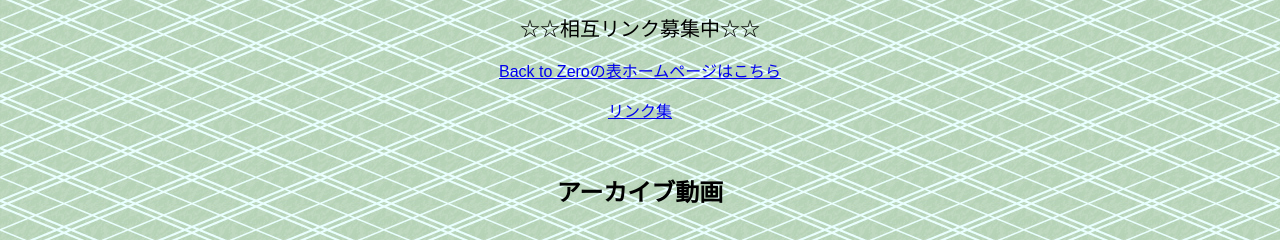
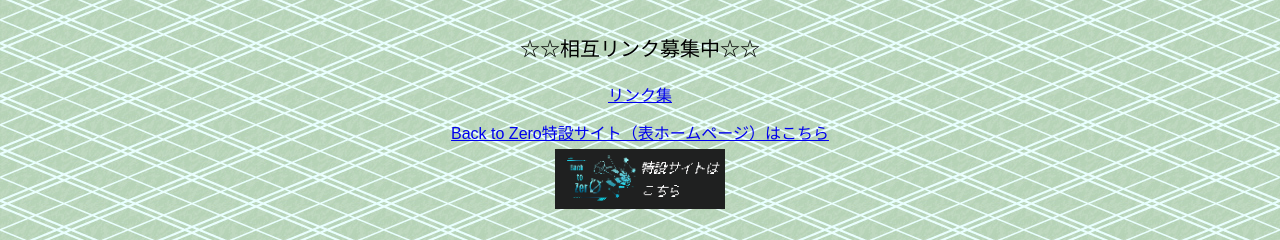
Before and after one commit to iniactors/iniactors.github.io, a website built with Vite: page src/2202-ztb/index.html in a window 1280 px wide. Shown: the part 685-925 px from the top of the page. Built offline with nearby package versions, Linux system fonts and the light colour scheme.

Commit message:
BTZサイトのリンクバナーを追加

```diff
--- a/src/2202-ztb/index.html
+++ b/src/2202-ztb/index.html
@@ -74,14 +74,17 @@
       </section>
       <section class="link-content">
         <p class="welcome-link">☆☆相互リンク募集中☆☆</p>
-        <p>
-          <a href="http://iniactors.github.io/btz-2022/"
-            >Back to Zeroの表ホームページはこちら</a
+        <div>
+          <a href="./links.html">リンク集</a>
+        </div>
+        <div>
+          <a href="https://iniactors.github.io/btz-2022/"
+            >Back to Zero特設サイト（表ホームページ）はこちら</a
           >
-        </p>
-        <p>
-          <a href="./links.html">リンク集</a>
-        </p>
+          <a href="https://iniactors.github.io/btz-2022/"
+            ><img src="../img/btz_banner_link.png" alt="特設サイトはこちら"
+          /></a>
+        </div>
       </section>
       <section>
         <h2>アーカイブ動画</h2>
--- a/src/2202-ztb/ztb-common.css
+++ b/src/2202-ztb/ztb-common.css
@@ -122,8 +122,19 @@ section.link-content {
   font-weight: 500;
 }
 
-.link-content p {
-  margin: 0 0 1rem 0;
+.link-content > div {
+  display: flex;
+  flex-direction: column;
+  gap: 5px;
+  margin: 0 0 0.9rem 0;
+}
+.link-content div a {
+  width: fit-content;
+  margin: auto;
+}
+
+.link-content div a > img {
+  height: 60px;
 }
 
 section.comment {
```
Also changed, not shown: src/img/btz_banner_link.png (added).
